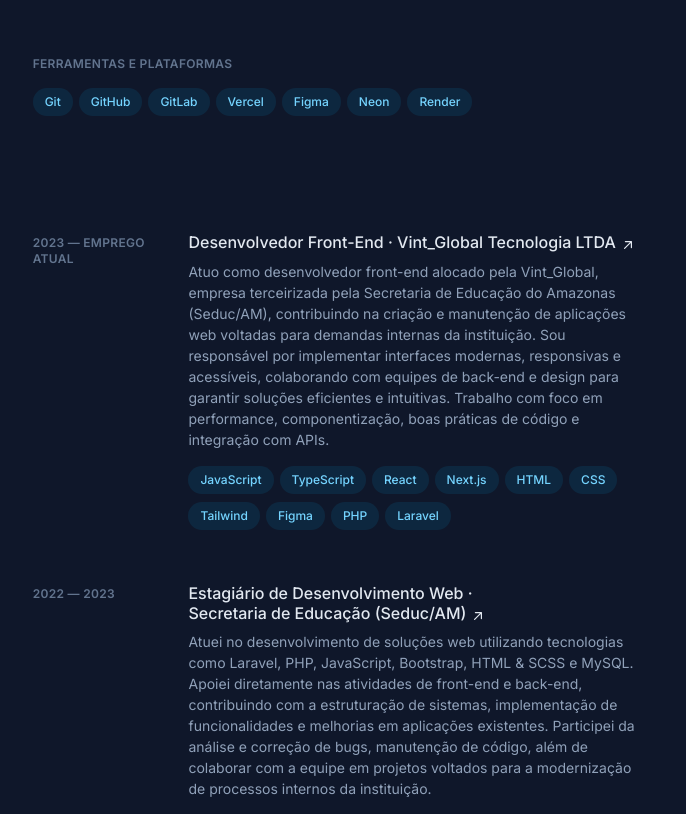
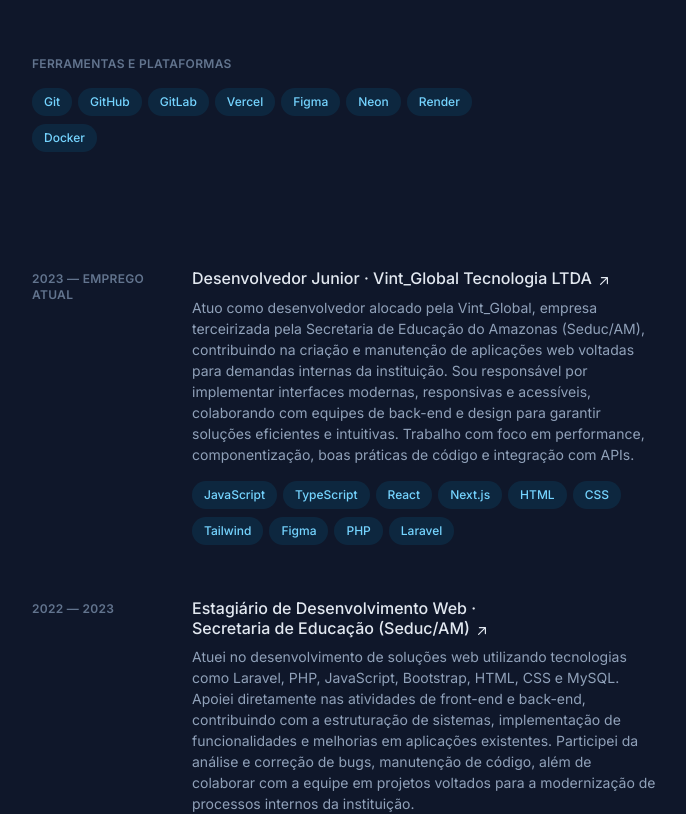
Before and after one commit to Marcos-GC-Ramos/marcos-ramos, a Next.js app: page / in a window 1280 px wide. Shown: the part 881-1695 px from the top of the page, without its empty margins (592-1278 px from the left). Built offline with nearby package versions, Linux system fonts and the light colour scheme.

Commit message:
feat: teste camera celular

```diff
--- /dev/null
+++ b/src/app/components/loaderAnimation.tsx
@@ -0,0 +1,8 @@
+export default function Loader (){
+    return (
+        <div id="loader">
+            <div className="half-loader left-loader"></div>
+            <div className="half-loader right-loader"></div>
+        </div>
+    )
+}
--- a/src/app/globals.css
+++ b/src/app/globals.css
@@ -7,12 +7,87 @@
 }
 
 html, body {
-  height: 100vh;
   background: var(--background);
   color: var(--foreground);
   font-family: 'Inter' !important;
 }
 
+body{
+  overflow: hidden;
+}
+
+#loader {
+  position: fixed;
+  top: 0;
+  left: 0;
+  width: 100%;
+  height: 100%;
+  display: flex;
+  z-index: 9999;
+}
+
+.half-loader {
+  width: 50%;
+  height: 100%;
+  background-color: #111;
+  transition: transform 1.5s ease-in-out;
+}
+
+.left-loader {
+  transform-origin: left;
+}
+
+.right-loader {
+  transform-origin: right;
+}
+
+.loader-hidden .left-loader {
+  transform: translateX(-100%);
+}
+
+.loader-hidden .right-loader {
+  transform: translateX(100%);
+}
+
+.hidden-content {
+  opacity: 0;
+  transition: opacity 1s ease;
+}
+
+.show-content {
+  opacity: 1;
+  transition: opacity 1s ease;
+}
+
 [data-spline="badge"] {
   display: none !important;
 }
+
+
+body {
+  --sb-track-color: #0f172a;
+  --sb-thumb-color: #62748e80;
+  --sb-size: 3px;
+}
+
+body::-webkit-scrollbar {
+  width: var(--sb-size)
+}
+
+body::-webkit-scrollbar-track {
+  background: var(--sb-track-color);
+  border-radius: 3px;
+}
+
+body::-webkit-scrollbar-thumb {
+  background: var(--sb-thumb-color);
+  border-radius: 3px;
+
+}
+
+@supports not selector(::-webkit-scrollbar) {
+  body {
+    scrollbar-color: var(--sb-thumb-color)
+                     var(--sb-track-color);
+  }
+}
--- a/src/app/page.tsx
+++ b/src/app/page.tsx
@@ -1,28 +1,63 @@
+"use client";
+
+import { useEffect, useState } from "react";
 import InfoFixas from './portfolio/info-fixas';
 import Sobre from './portfolio/sobre';
 import Experiencia from './portfolio/experiencia';
 import Skills from './portfolio/skills';
 import Footer from './portfolio/footer';
-
-// import LightEffect from '../components/lightEffect'; ainda nao esta pronto
-// import Projetos from './portfolio/projetos'; ainda nao esta pronto
-// import AnimacaoMR from './components/animacaoMR'; ainda nao esta pronto
+import Loader from './components/loaderAnimation';
 
 export default function Home() {
+
+  const [loading, setLoading] = useState(true);
+  const [showLoader, setShowLoader] = useState(true);
+
+  useEffect(() => {
+    document.body.style.overflow = "hidden";
+    const temp_loading = setTimeout(() => setLoading(false), 1500);
+    const temp_hidden_loading = setTimeout(() => setShowLoader(false), 3000);
+
+    return () => {
+      clearTimeout(temp_loading);
+      clearTimeout(temp_hidden_loading);
+    };
+
+  }, []);
+
+  useEffect(() => {
+    if (!loading) {
+      document.body.style.overflow = "auto";
+    }
+  }, [loading]);
+
   return (
     <>
-      <div className="mx-auto min-h-screen max-w-screen-xl px-6 py-12 font-sans md:px-12 md:py-16 lg:py-0">
+      {/* Renderiza só enquanto for preciso */}
+      {showLoader && (
+        <div className={loading ? "" : "loader-hidden"}>
+          <Loader />
+        </div>
+      )}
+
+      <div className={loading ? "hidden-content" : "show-content mx-auto max-w-screen-xl font-sans px-4 py-12 md:px-8 lg:py-0"}>
         <div className="lg:flex lg:justify-between lg:gap-4">
           <InfoFixas/>
 
-          <main id="content" className='pt-24 lg:w-[52%] lg:py-24 scroll-smooth'>
+          <main className='pt-20 lg:w-[52%] lg:py-24 scroll-smooth'>
             <Sobre/>
             <Skills />
             <Experiencia/>
             <Footer />
+            <input
+              type="file"
+              accept="image/*"
+              capture="environment"
+              className="bg-white"
+            />
           </main>
         </div>
       </div>
-      </>
+    </>
   );
 }
--- a/src/app/portfolio/experiencia.tsx
+++ b/src/app/portfolio/experiencia.tsx
@@ -14,10 +14,10 @@ export default function Experiencia() {
                 <ol className="group/list">
                     <ExperienceItem
                         period="2023 — Emprego Atual"
-                        role="Desenvolvedor Front-End"
+                        role="Desenvolvedor Junior"
                         company="Vint_Global Tecnologia LTDA"
                         companyUrl="https://www.vintglobal.com.br/"
-                        description="Atuo como desenvolvedor front-end alocado pela Vint_Global, empresa terceirizada pela Secretaria de Educação do Amazonas (Seduc/AM), contribuindo na criação e manutenção de aplicações web voltadas para demandas internas da instituição. Sou responsável por implementar interfaces modernas, responsivas e acessíveis, colaborando com equipes de back-end e design para garantir soluções eficientes e intuitivas. Trabalho com foco em performance, componentização, boas práticas de código e integração com APIs."
+                        description="Atuo como desenvolvedor alocado pela Vint_Global, empresa terceirizada pela Secretaria de Educação do Amazonas (Seduc/AM), contribuindo na criação e manutenção de aplicações web voltadas para demandas internas da instituição. Sou responsável por implementar interfaces modernas, responsivas e acessíveis, colaborando com equipes de back-end e design para garantir soluções eficientes e intuitivas. Trabalho com foco em performance, componentização, boas práticas de código e integração com APIs."
                         technologies={["JavaScript", "TypeScript", "React", "Next.js", "HTML", "CSS", "Tailwind", "Figma", "PHP", "Laravel"]}
                     />
 
@@ -26,7 +26,7 @@ export default function Experiencia() {
                         role="Estagiário de Desenvolvimento Web"
                         company="Secretaria de Educação (Seduc/AM)"
                         companyUrl="https://www.seduc.am.gov.br/"
-                        description="Atuei no desenvolvimento de soluções web utilizando tecnologias como Laravel, PHP, JavaScript, Bootstrap, HTML & SCSS e MySQL. Apoiei diretamente nas atividades de front-end e back-end, contribuindo com a estruturação de sistemas, implementação de funcionalidades e melhorias em aplicações existentes. Participei da análise e correção de bugs, manutenção de código, além de colaborar com a equipe em projetos voltados para a modernização de processos internos da instituição."
+                        description="Atuei no desenvolvimento de soluções web utilizando tecnologias como Laravel, PHP, JavaScript, Bootstrap, HTML, CSS e MySQL. Apoiei diretamente nas atividades de front-end e back-end, contribuindo com a estruturação de sistemas, implementação de funcionalidades e melhorias em aplicações existentes. Participei da análise e correção de bugs, manutenção de código, além de colaborar com a equipe em projetos voltados para a modernização de processos internos da instituição."
                         technologies={["Laravel", "PHP", "JavaScript", "Bootstrap", "HTML", "CSS", "MySQL"]}
                     />
 
--- a/src/app/portfolio/info-fixas.tsx
+++ b/src/app/portfolio/info-fixas.tsx
@@ -8,8 +8,8 @@ export default function InfoFixas() {
   const activeId = useScrollSpy(["sobre", "experiencia", "skills", "projetos"], 100);
 
   return (
-    <header className="lg:h-screen lg:sticky lg:top-0 lg:flex lg:max-h-screen lg:w-[48%] lg:flex-col lg:justify-between lg:py-24">
-      <div>
+    <header className="lg:sticky lg:top-0 lg:flex lg:max-h-screen lg:w-[48%] lg:flex-col lg:justify-between lg:py-24">
+      <div className="overflow-hidden">
         <h1 className="text-4xl font-bold tracking-tight text-slate-200 sm:text-5xl">
           <Link href="/">Marcos Ramos</Link>
         </h1>
--- a/src/app/portfolio/skills.tsx
+++ b/src/app/portfolio/skills.tsx
@@ -23,7 +23,7 @@ export default function Skills() {
 
                     <SkillsItem
                         titulo="Ferramentas e Plataformas"
-                        technologies={["Git", "GitHub", "GitLab", "Vercel", "Figma", "Neon", "Render"]}
+                        technologies={["Git", "GitHub", "GitLab", "Vercel", "Figma", "Neon", "Render", "Docker"]}
                     />
                 </ol>
             </div>
```
